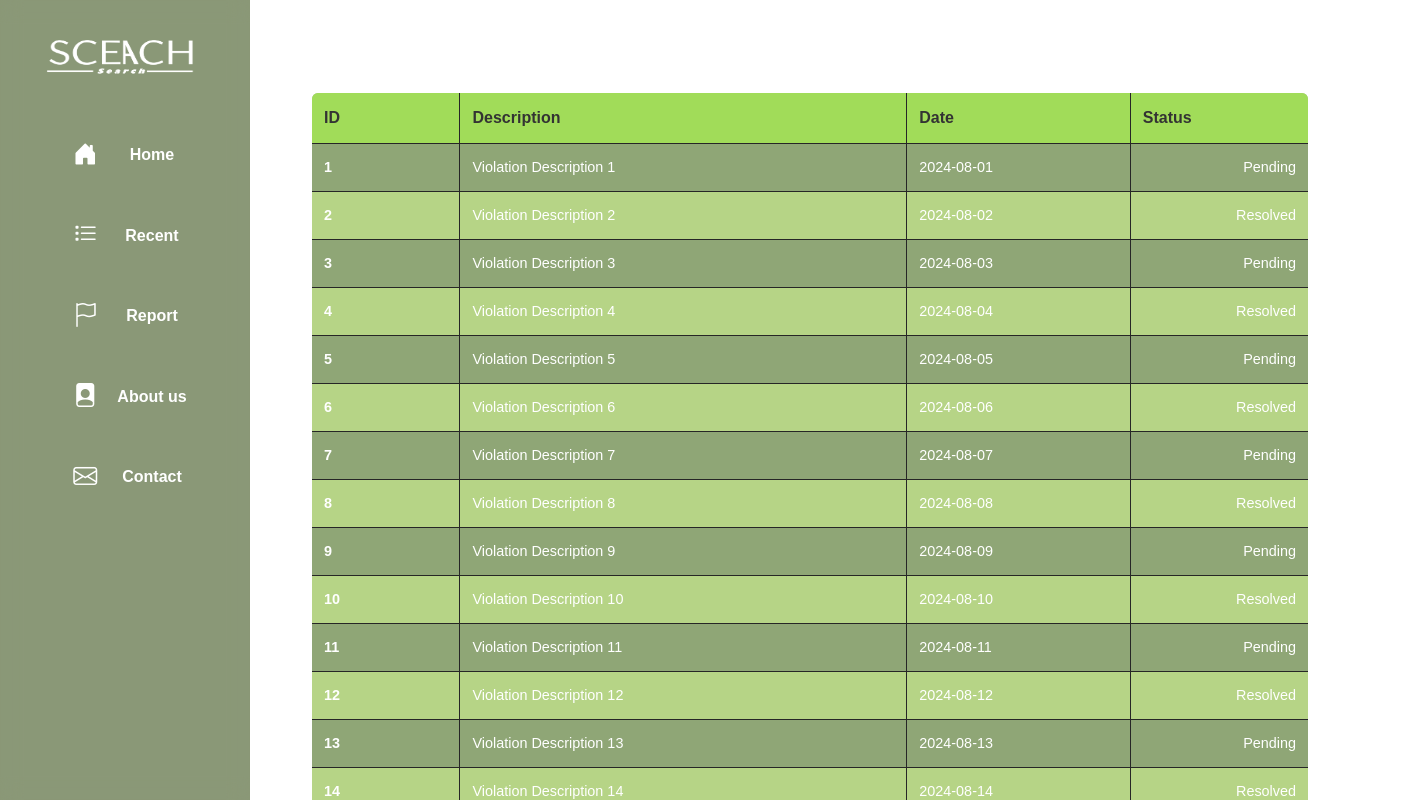
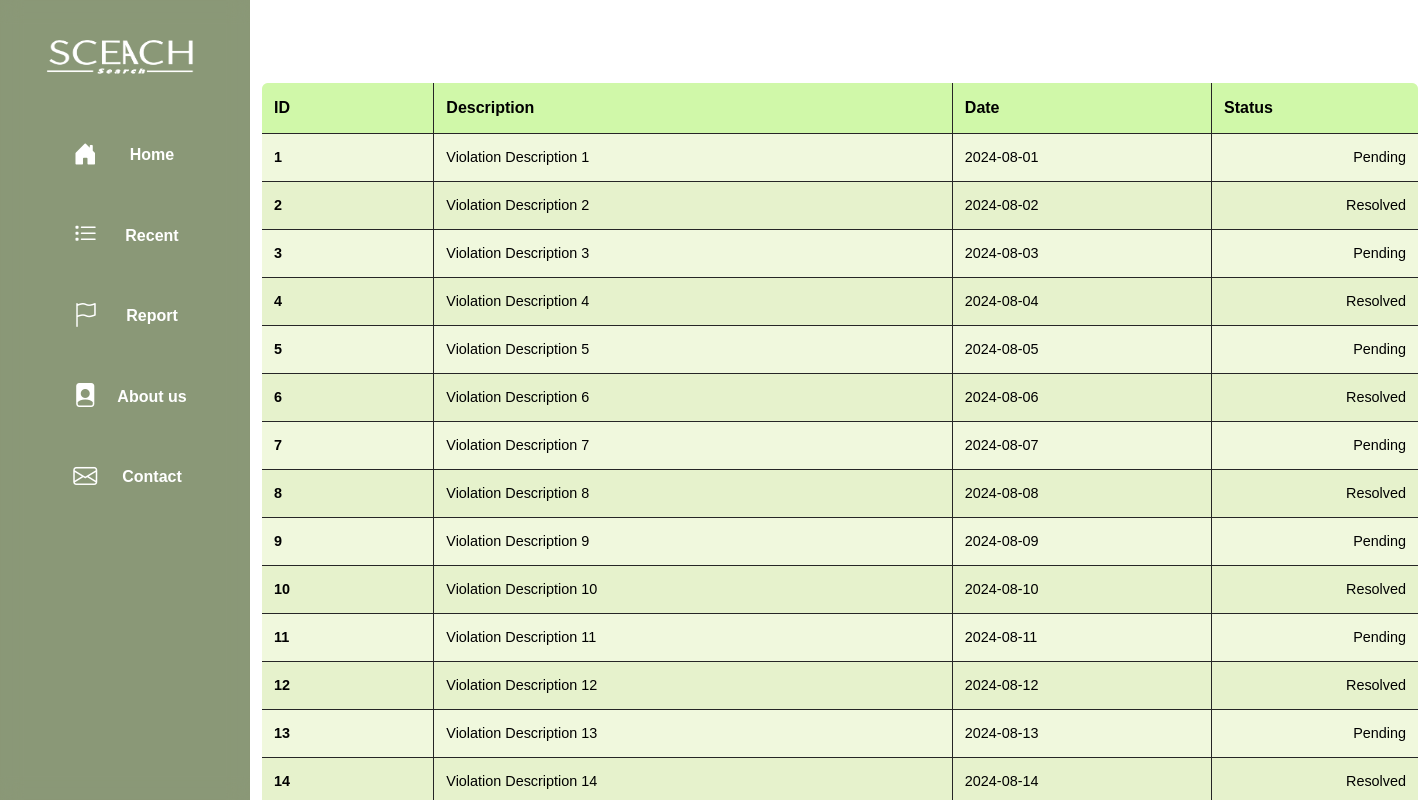
Before and after one commit to lego987/Sceach, a Next.js app: page /recentviolations in a window 1280 px wide. Shown: the top 800 px of the page, 1420 px wide, since content can reach past the window. Built offline with nearby package versions, Linux system fonts and the light colour scheme.

Commit message:
black text

```diff
--- a/src/app/recentviolations/page.module.css
+++ b/src/app/recentviolations/page.module.css
@@ -8,10 +8,11 @@
 
   .table {
     width: 100%;
-    max-width: 1000px; /* Set a maximum width for the table */
+    max-width: 1200px; /* Set a maximum width for the table */
     border-collapse: collapse; /* Collapse borders into a single line */
-    margin-top: 20px;
-    margin-left: 250px;
+    margin-top: 10px;
+    margin-left: 200px;
+    margin-right: 40px;
     font-family: Arial, sans-serif;
     border: 2px solid rgb(0, 0, 0); /* Border around the table */
     border-radius: 8px; /* Rounded corners */
@@ -25,24 +26,25 @@
     white-space: nowrap; /* Prevent text from wrapping */
     overflow: hidden; /* Hide overflow text */
     text-overflow: ellipsis; /* Display ellipsis for overflow text */
+    color: #000000; /* Text color changed to black */
   }
 
   .table th {
-    background-color: #a9f34eb5; /* Background color for header */
+    background-color: #d0f8a9; /* Lighter green background color for header */
     font-weight: bold; /* Make header text bold */
-    color: #333; /* Text color */
+    color: #000000; /* Text color changed to black */
   }
 
   .table tr:nth-child(even) {
-    background-color: #80b42d93; /* Stripe color for even rows */
+    background-color: #e6f2cc; /* Lighter green stripe color for even rows */
   }
 
   .table tr:nth-child(odd) {
-    background-color: rgba(90, 125, 53, 0.68); /* Stripe color for odd rows */
+    background-color: #f0f8dd; /* Lighter green stripe color for odd rows */
   }
 
   .table tr:hover {
-    background-color: rgba(91, 145, 33, 0.606); /* Hover color for rows */
+    background-color: #d0e4a3; /* Lighter green hover color for rows */
   }
 
   .table caption {
```
